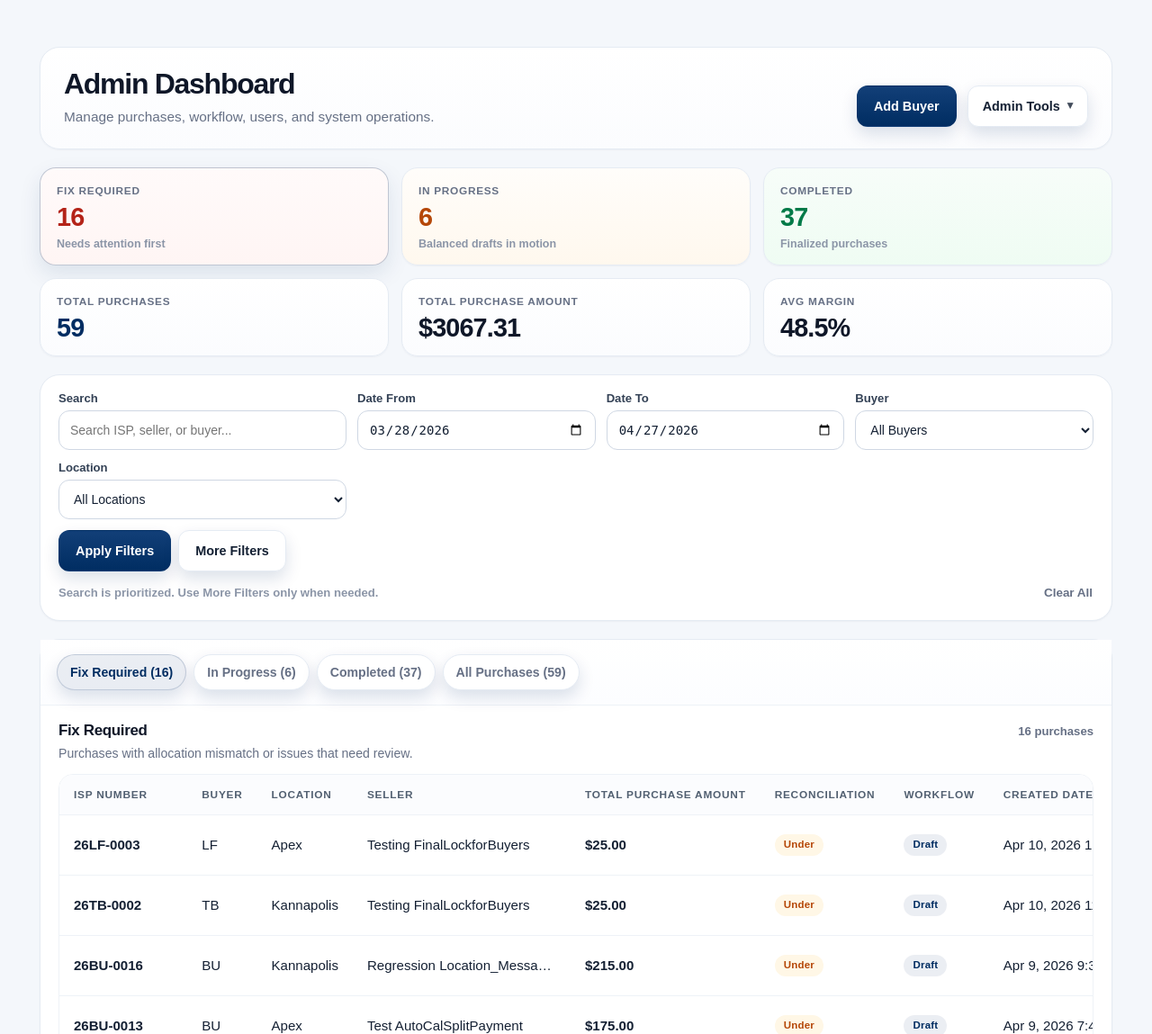
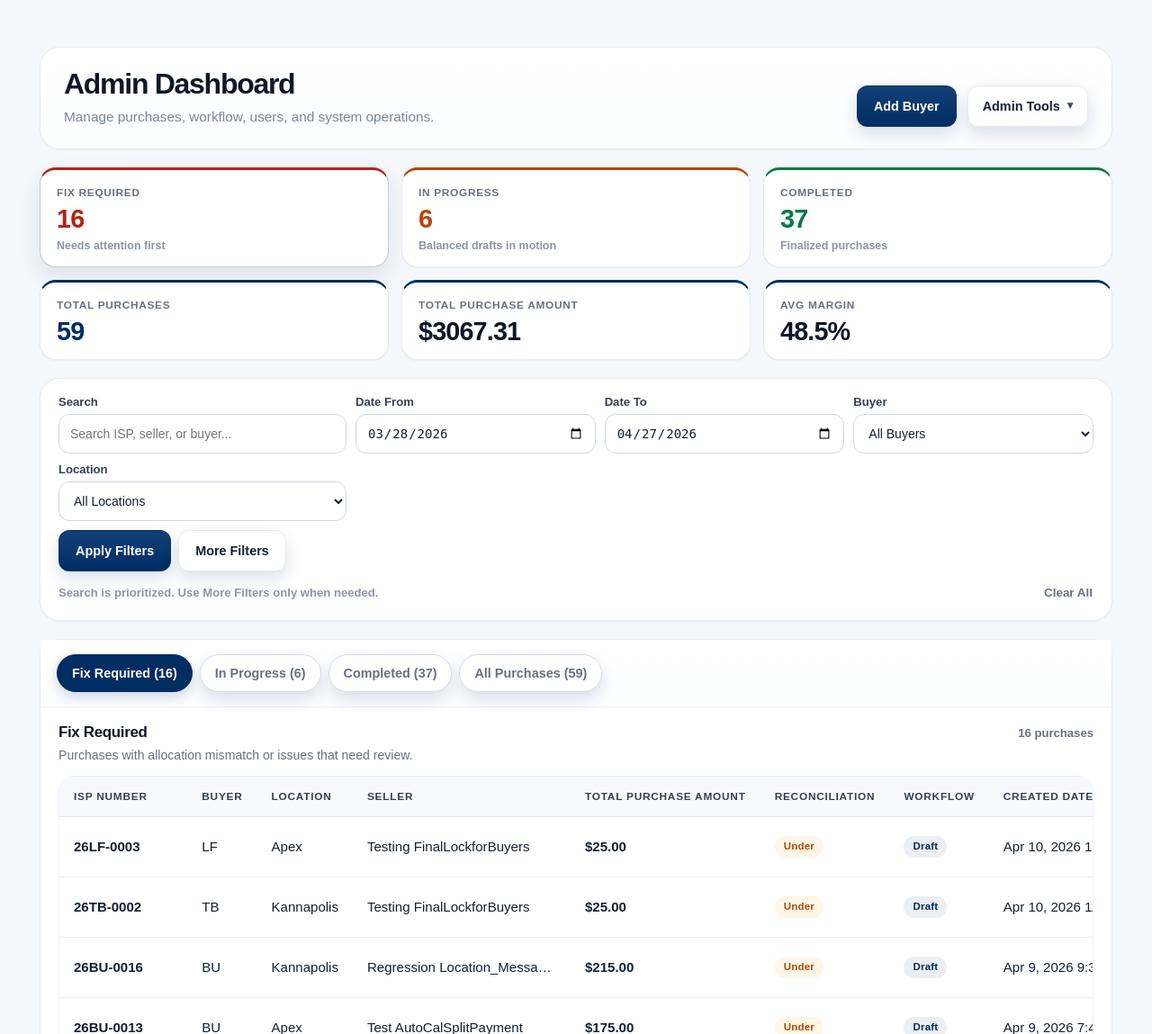
Before and after one commit to Lorisa-CSM/buyback-app, a Django app: page /admin-dashboard/ in a window 1280 px wide. Shown: the part 89-1238 px from the top of the page at 90% size. Run offline with Django 5.2, Linux system fonts and the light colour scheme; a user stored in the database is signed in; data comes from the database, SQL or seed files in the repository.

Commit message:
Final polish to admin dashboard hierarcy and readability

```diff
--- a/purchases/templates/purchases/admin_dashboard.html
+++ b/purchases/templates/purchases/admin_dashboard.html
@@ -79,7 +79,7 @@
 
     .admin-subtitle {
         margin: 8px 0 0;
-        color: var(--text-soft);
+        color: #7a8699;
         font-size: 0.96rem;
         line-height: 1.5;
         max-width: 760px;
@@ -276,6 +276,7 @@
         padding: 18px 18px 16px;
         transition: transform 0.18s ease, box-shadow 0.18s ease, border-color 0.18s ease;
         color: inherit;
+        border-top: 3px solid transparent;
     }
 
     .kpi-card:hover {
@@ -289,10 +290,10 @@
         box-shadow: 0 10px 24px rgba(0, 45, 98, 0.10);
     }
 
-    .kpi-card.fix { background: linear-gradient(180deg, #fffafa 0%, #fff5f4 100%); }
-    .kpi-card.progress { background: linear-gradient(180deg, #fffdfa 0%, #fff8ee 100%); }
-    .kpi-card.complete { background: linear-gradient(180deg, #f7fdf9 0%, #effcf3 100%); }
-    .kpi-card.financial { background: linear-gradient(180deg, #ffffff 0%, #fbfcfe 100%); }
+    .kpi-card.fix { border-top-color: #b42318; }
+    .kpi-card.progress { border-top-color: #b54708; }
+    .kpi-card.complete { border-top-color: #027a48; }
+    .kpi-card.financial { border-top-color: #002D62; }
 
     .kpi-label {
         font-size: 0.74rem;
@@ -340,8 +341,8 @@
 
     .toolbar-top {
         display: grid;
-        grid-template-columns: minmax(420px, 2fr) minmax(150px, 0.8fr) minmax(150px, 0.8fr) minmax(140px, 0.72fr) minmax(140px, 0.72fr) auto;
-        gap: 12px;
+        grid-template-columns: minmax(520px, 2.4fr) minmax(140px, 0.7fr) minmax(140px, 0.7fr) minmax(120px, 0.6fr) minmax(120px, 0.6fr) auto;
+        gap: 10px;
         align-items: end;
     }
 
@@ -418,9 +419,8 @@
     .toolbar-actions {
         display: flex;
         gap: 8px;
-        align-items: end;
+        align-items: center;
         justify-content: flex-end;
-        flex-wrap: nowrap;
     }
 
     .filters-meta {
@@ -448,17 +448,14 @@
     }
 
     .tab-button {
-        appearance: none;
-        border: 1px solid var(--border);
+        border: 1px solid #d6dde8;
         background: #fff;
         color: var(--text-soft);
-        min-height: 40px;
-        padding: 0 14px;
+        min-height: 42px;
+        padding: 0 16px;
         border-radius: 999px;
-        font-size: 0.88rem;
+        font-size: 0.9rem;
         font-weight: 800;
-        cursor: pointer;
-        transition: all 0.18s ease;
     }
 
     .tab-button:hover {
@@ -467,9 +464,10 @@
     }
 
     .tab-button.active {
-        background: rgba(0, 45, 98, 0.08);
-        border-color: rgba(0, 45, 98, 0.18);
-        color: var(--brand-navy);
+        background: var(--brand-navy);
+        border-color: var(--brand-navy);
+        color: #fff;
+        box-shadow: 0 6px 14px rgba(0, 45, 98, 0.18);
     }
 
     .table-panel {
@@ -539,10 +537,11 @@
         font-size: 0.74rem;
         text-transform: uppercase;
         letter-spacing: 0.065em;
-        color: #526071;
+        color: #344054;
         font-weight: 800;
-        background: #fbfcfe;
+        background: #f7f9fc;
         white-space: nowrap;
+        border-bottom: 1px solid #dde3ec;
     }
 
     .admin-table td {
@@ -557,7 +556,7 @@
     }
 
     .admin-table tbody tr:hover td {
-        background: #f8fafc;
+        background: #f4f7fb;
     }
 
     .cell-strong {
```
